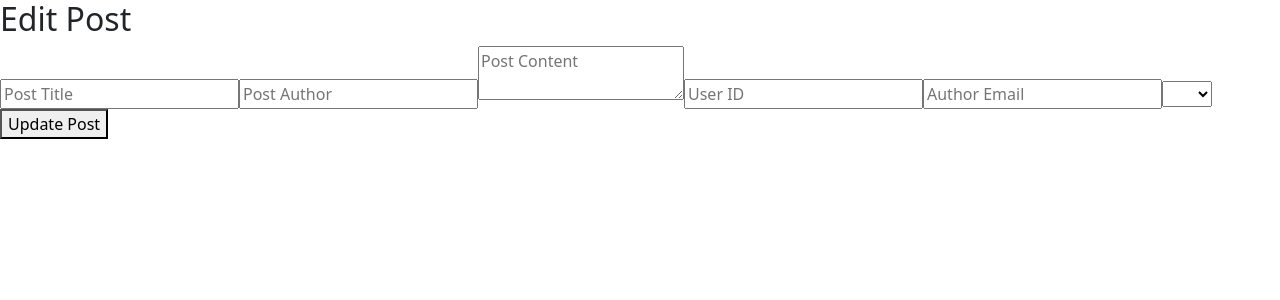
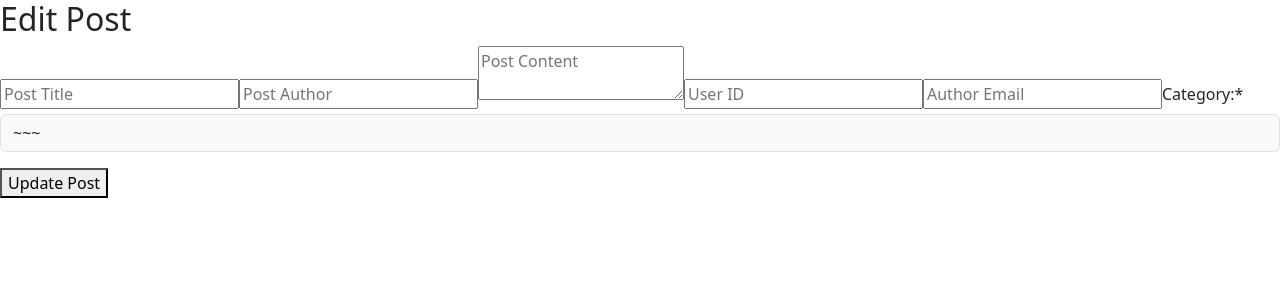
Before and after one commit to Azeezbank/myblog, a React (Vite) app: page /Editpost/1 in a window 1280 px wide. Shown: the top 300 px of the page. Built offline with nearby package versions, Linux system fonts and the light colour scheme; no server answers.

Commit message:
Update Editpost.jsx

```diff
--- a/src/Components/Editpost.jsx
+++ b/src/Components/Editpost.jsx
@@ -58,13 +58,18 @@ useEffect(() => {
         onChange={(e) => setPosts({ ...posts, user_id: e.target.value})}
         placeholder="Author Email"
       />
-      <select
-        value={posts.category}
-        onChange={(e) => setPosts({...posts, category: e.target.value})}
-        placeholder="Post Category">
+
+     <label htmlFor="category" className="form-label">
+          Category:*
+        </label>
+        <select id="category" className="form-control mb-3 bg-light" value={posts.category} onChange={(e) => setPosts({...posts, category: e.target.value})}  required>
         <option>~~~</option>
-        <option></option>
-      </select>
+          <option>Recipes & Cooking Tips</option>
+          <option>Restaurant Reviews</option>
+          <option>Healthy Eating</option>
+          <option>Food Trends & News</option>
+        </select>
+
       <button>Update Post</button>
     </div>
   );
```
